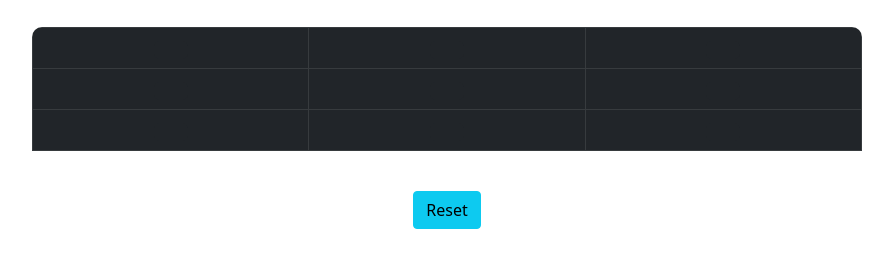
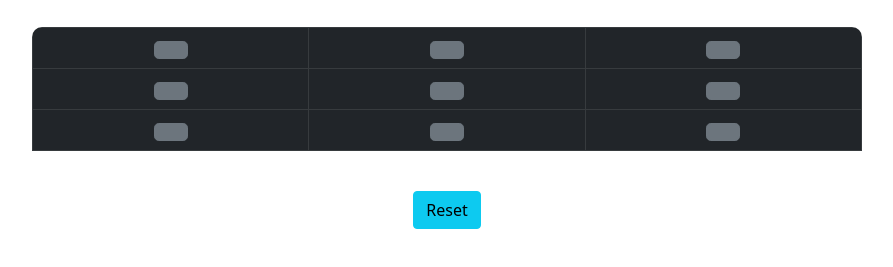
Before and after one commit to DanielleByrne/tic-tac-toe, a website: page index.html in a window 1280 px wide. Shown: the part 153-420 px from the top of the page, without its empty margins (193-1086 px from the left). Drawn offline with nearby package versions, Linux system fonts and the light colour scheme.

Commit message:
made the buttons easier to see, i wish it wasn't so ugly lol

```diff
--- a/index.html
+++ b/index.html
@@ -30,35 +30,35 @@
               <tbody>
                 <tr>
                   <td >
-                    <button type="button" class="btn cell btn-lg btn-dark"></button>
+                    <button type="button" class="btn cell btn-lg btn-secondary"></button>
                   </td>
                   <td>
-                    <button type="button" class="btn cell btn-lg btn-dark"></button>
+                    <button type="button" class="btn cell btn-lg btn-secondary"></button>
                   </td>
                   <td>
-                    <button type="button" class="btn cell btn-lg btn-dark"></button>
+                    <button type="button" class="btn cell btn-lg btn-secondary"></button>
                   </td>
                 </tr>
                 <tr>
                   <td>
-                    <button type="button" class="btn cell btn-lg btn-dark"></button>
+                    <button type="button" class="btn cell btn-lg btn-secondary"></button>
                   </td>
                   <td>
-                    <button type="button" class="btn cell btn-lg btn-dark"></button>
+                    <button type="button" class="btn cell btn-lg btn-secondary"></button>
                   </td>
                   <td>
-                    <button type="button" class="btn cell btn-lg btn-dark"></button>
+                    <button type="button" class="btn cell btn-lg btn-secondary"></button>
                   </td>
                 </tr>
                 <tr>
                   <td>
-                    <button type="button" class="btn cell btn-lg btn-dark"></button>
+                    <button type="button" class="btn cell btn-lg btn-secondary"></button>
                   </td>
                   <td>
-                    <button type="button" class="btn cell btn-lg btn-dark"></button>
+                    <button type="button" class="btn cell btn-lg btn-secondary"></button>
                   </td>
                   <td>
-                    <button type="button" class="btn cell btn-lg btn-dark"></button>
+                    <button type="button" class="btn cell btn-lg btn-secondary"></button>
                   </td>
                 </tr>
               </tbody>
--- a/script.js
+++ b/script.js
@@ -53,7 +53,8 @@ function checkForWinner() {
     }
   }
   if (roundOver) {
-    winnerAlert.classList.remove("hide");
+    winnerAlert.classList.remove("hidden");
+    winnerAlert.innerHTML= `Player ${currentPlayer} won!`
     gameActive=false
     console.log("round over")
   }
@@ -78,3 +79,6 @@ const handleClick = (cell, index) => {
 cells.forEach((cell, index) => {
   cell.addEventListener("click", () => handleClick(cell, index));
 });
+
+
+//reset board
```
